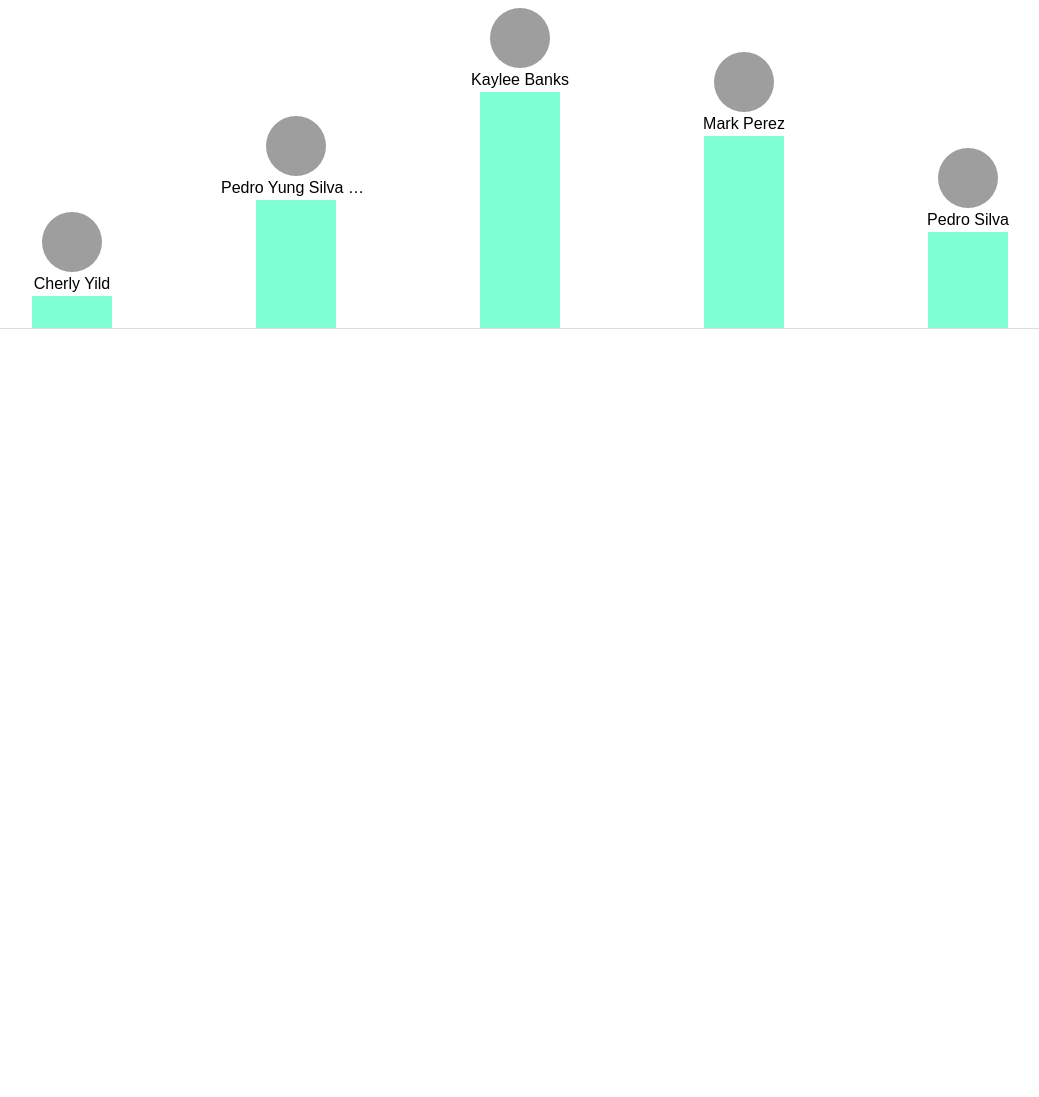
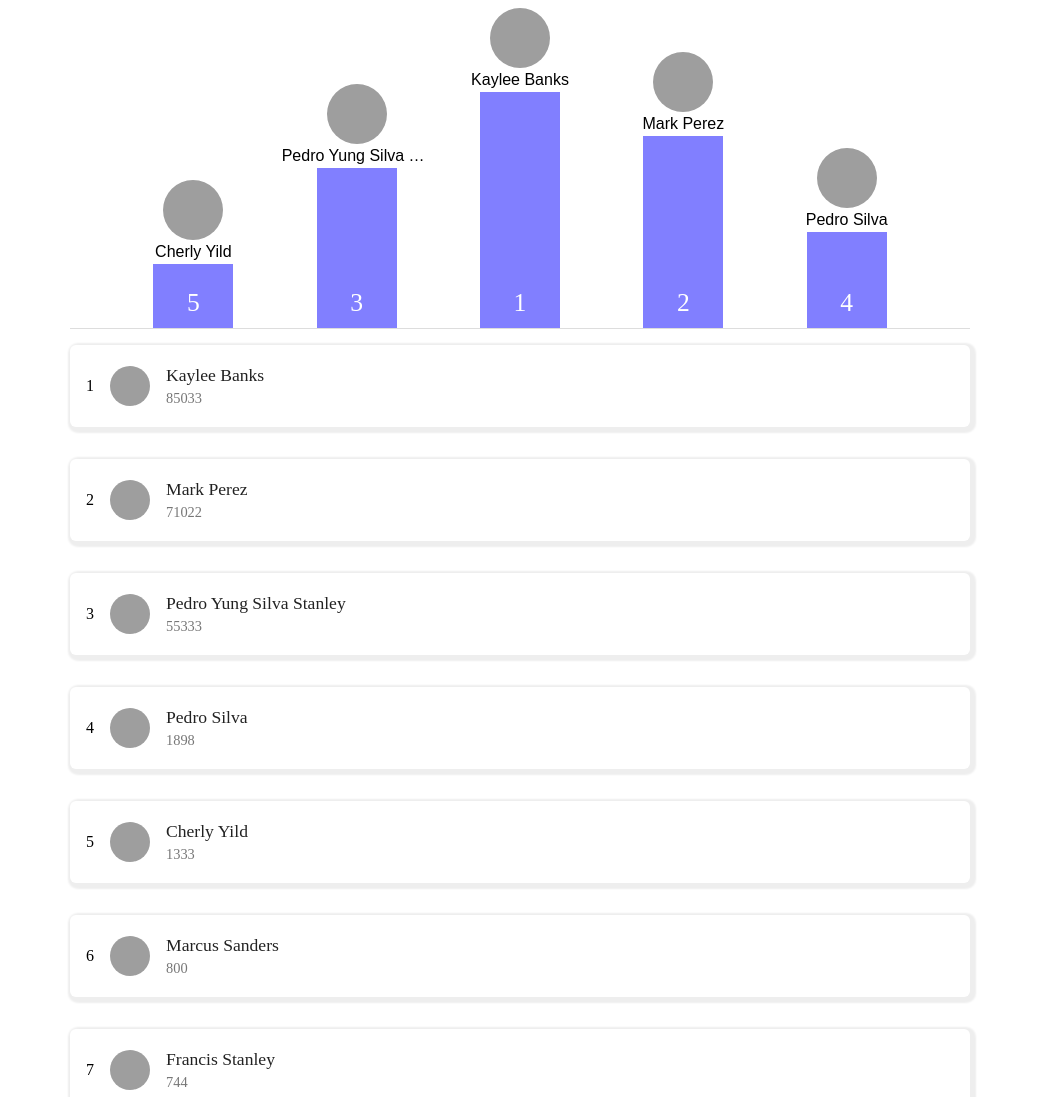
Before and after one commit to pvictorf/vanillajs_podium, a website built with Vite: page index.html in a window 1280 px wide. Shown: the top 1097 px of the page, without its empty margins (120-1159 px from the left). Before the commit the page ends 800 px from the top, so only its background shows below. Built offline with nearby package versions, Linux system fonts and the light colour scheme; grey boxes are pictures that could not be loaded.

Commit message:
Template fixes

```diff
--- a/assets/css/podium.css
+++ b/assets/css/podium.css
@@ -5,9 +5,12 @@
   justify-content: space-evenly;
   border-bottom: 1px solid #ddd;
   min-height: 20rem;
+  margin: 0 auto;
+  max-width: 900px;
 }
 
 .podium {
+  position: relative;
   display: flex;
   flex-direction: column;
   justify-content: flex-end;
@@ -15,8 +18,17 @@
   height: 20rem;
 }
 
+.podium_position {
+  color: #fff;
+  font-size: 1.6rem;
+  position: absolute;
+  left: 50%;
+  transform: translateX(-50%);
+  bottom: 10px;
+}
+
 .podium .bar {
-  background-color: aquamarine;
+  background-color: rgb(129, 127, 255);
 }
 
 .podium_user {
@@ -59,8 +71,41 @@
 
 
 /* Ranking */
-.ranking_avatar {
+.ranking-list {
+  display: grid;
+  grid-template-columns: 1fr;
+  grid-auto-rows: auto;
+  grid-gap: 2rem;
+  margin: 0 auto;
+  max-width: 900px;
+  margin-top: 1rem;
+}
+
+.ranking {
+  position: relative;
+  display: grid;
+  grid-template-columns: auto auto 1fr;
+  grid-gap: 1rem;
+  align-items: center;
+  padding: 1rem;
+  border-radius: 6px;
+  box-shadow: 2px 2px 2px 4px #eee;
+}
+
+.ranking .ranking_avatar {
   width: 40px;
   height: 40px;
   border-radius: 50%;
 }
+
+.ranking .ranking_name {
+  color: #222;
+  font-size: 1.1rem;
+  margin: 0.2rem 0;
+}
+
+.ranking .ranking_points {
+  color: #777;
+  font-size: 0.9rem;
+  margin: 0.2rem 0;
+}
--- a/assets/js/podium.js
+++ b/assets/js/podium.js
@@ -7,22 +7,57 @@ export async function fetchPodium() {
   return json;
 }
 
-export function drawPodium({selector, data}) {
-   const podium = data.filter(({position}) => position >= 1 && position <= 5)
-   podium.map(p => podiumTemplate(p))
+function orderPodium(podium) {
+  let order = []
+  podium.forEach(p => {
+    if(p.position % 2 === 0) order.push(p);
+    else order.unshift(p)
+  })
+  return order;
+}
 
-   const ranking = data
-   ranking.map(r => rankingTemplate(r))
+export function draw(data) {
+  const podiumRender = $$('#podium-render')
+  const rankingRender = $$('#ranking-render')
+
+  const podium = orderPodium(data.filter(({position}) => position >= 1 && position <= 5));
+  podiumRender.innerHTML = podium.map(p => podiumTemplate(p)).join('');
+
+  const ranking = data;
+  rankingRender.innerHTML = ranking.map(r => rankingTemplate(r)).join('');
+}
+
+
+function podiumTemplate(podium) {
+  const barSize = {
+    1: 100,
+    2: 60,
+    3: 50,
+    4: 30,
+    5: 20,
+  };
+
+  return `
+  <div class="podium" data-position="${podium.position}">
+      <div class="podium_user">
+          <img class="podium_avatar avatar" src="${podium.avatar}" onerror="this.onerror=null;this.src='./assets/images/no-image.svg'"/>
+          <p class="podium_name">${podium.name}</p>
+      </div>
+      <div class="bar" style="height: ${barSize[podium.position]}%"></div>
+      <small class="podium_position">${podium.position}</small>
+  </div>`;
+}
+
+function rankingTemplate(raking) {
+  return `
+  <div id="ranking" class="ranking">
+    <p class="ranking_position">${raking.position}</p>
+    <img class="ranking_avatar" src="${raking.avatar}" onerror="this.onerror=null;this.src='./assets/images/no-image.svg'"/>
+    <div class="raking_info">
+      <p class="ranking_name">${raking.name}</p>
+      <p class="ranking_points">${raking.points}</p>
+    </div>
+  </div>
+  `;
 
 }
-
-function podiumTemplate(winner) {
-  const podium = $$(`[data-position="${winner.position}"]`)
-  podium.querySelector('.podium_name').innerText = winner.name
-  podium.querySelector('.podium_avatar').setAttribute('src', winner.avatar)
-  podium.querySelector('.podium_avatar').setAttribute('onerror', "this.onerror=null;this.src='./assets/images/no-image.svg'")
-}
-
-function rankingTemplate(winner) {
-
-}
--- a/index.html
+++ b/index.html
@@ -9,55 +9,11 @@
   <body>
     <div id="app">
       <!-- Podium -->
-      <div id="podium-template" class="podium-list">
-        <div class="podium" data-position="5">
-          <div class="podium_user">
-              <img class="podium_avatar avatar" src="https://randomuser.me/api/portraits/men/26.jpg"/>
-              <p class="podium_name">Ronaldo Yung Silva</p>
-          </div>
-          <div class="bar" style="height: 10%"></div>
-        </div>
-
-        <div class="podium" data-position="3">
-          <div class="podium_user">
-              <img class="podium_avatar avatar" src="https://randomuser.me/api/portraits/men/62.jpg"/>
-              <p class="podium_name">Andre Stanley Mattos</p>
-          </div>
-          <div class="bar" style="height: 40%;"></div>
-        </div>
-
-        <div class="podium" data-position="1">
-          <div class="podium_user">
-              <img class="podium_avatar avatar" src="https://randomuser.me/api/portraits/women/66.jpg"/>
-              <p class="podium_name">Kaylee Banks</p>
-          </div>
-          <div class="bar" style="height: 100%;"></div>
-        </div>
-
-        <div class="podium" data-position="2">
-          <div class="podium_user">
-              <img class="podium_avatar avatar" src="https://randomuser.me/api/portraits/men/21.jpg"/>
-              <p class="podium_name">Arnaldo Cunha Santos Matheus Ferreira</p>
-          </div>
-          <div class="bar" style="height: 60%;"></div>
-        </div>
-
-        <div class="podium" data-position="4">
-          <div class="podium_user">
-              <img class="podium_avatar avatar" src="https://randomuser.me/api/portraits/women/64.jpg"/>
-              <p class="podium_name">Cristine Santos Almeida</p>
-          </div>
-          <div class="bar" style="height: 30%;"></div>
-        </div>
-      </div>
+      <div id="podium-render" class="podium-list"></div>
       <!-- /Podium -->
 
       <!-- Ranking -->
-      <div id="ranking-template" class="ranking">
-        <p class="ranking-position"></p>
-        <img class="ranking-avatar avatar"/>
-        <p class="ranking-name" ></p>
-      </div>
+      <div id="ranking-render" class="ranking-list"></div>
        <!-- /Ranking -->
     </div>
 
--- a/main.js
+++ b/main.js
@@ -3,10 +3,7 @@ import * as Podium from './assets/js/podium.js'
 
 async function loadPodium() {
   const data = await Podium.fetchPodium()
-  Podium.drawPodium({
-    selector: '#podium-template',
-    data,
-  })
+  Podium.draw(data)
 }
 
 loadPodium();
--- a/utils/podiumdb.json
+++ b/utils/podiumdb.json
@@ -3,7 +3,7 @@
     "id": 1,
     "name": "Kaylee Banks",
     "position": 1,
-    "points": 23213,
+    "points": 85033,
     "avatar": "https://randomuser.me/api/portraits/women/66.jpg"
   },
 
@@ -11,42 +11,42 @@
     "id": 2,
     "name": "Mark Perez",
     "position": 2,
-    "points": 2333,
+    "points": 71022,
     "avatar": "https://randomuser.me/api/portraits/men/62__.jpg"
   },
   {
     "id": 3,
     "name": "Pedro Yung Silva Stanley",
     "position": 3,
-    "points": 2333,
+    "points": 55333,
     "avatar": "https://randomuser.me/api/portraits/men/26.jpg"
   },
   {
     "id": 4,
     "name": "Pedro Silva",
     "position": 4,
-    "points": 2333,
+    "points": 1898,
     "avatar": "https://randomuser.me/api/portraits/men/21.jpg"
   },
   {
     "id": 5,
     "name": "Cherly Yild",
     "position": 5,
-    "points": 2333,
+    "points": 1333,
     "avatar": "https://randomuser.me/api/portraits/women/64.jpg"
   },
   {
     "id": 6,
     "name": "Marcus Sanders",
     "position": 6,
-    "points": 2333,
+    "points": 800,
     "avatar": "https://randomuser.me/api/portraits/men/3.jpg"
   },
   {
     "id": 7,
     "name": "Francis Stanley",
     "position": 7,
-    "points": 2333,
+    "points": 744,
     "avatar": "https://randomuser.me/api/portraits/men/68.jpg"
   }
 ]
```
